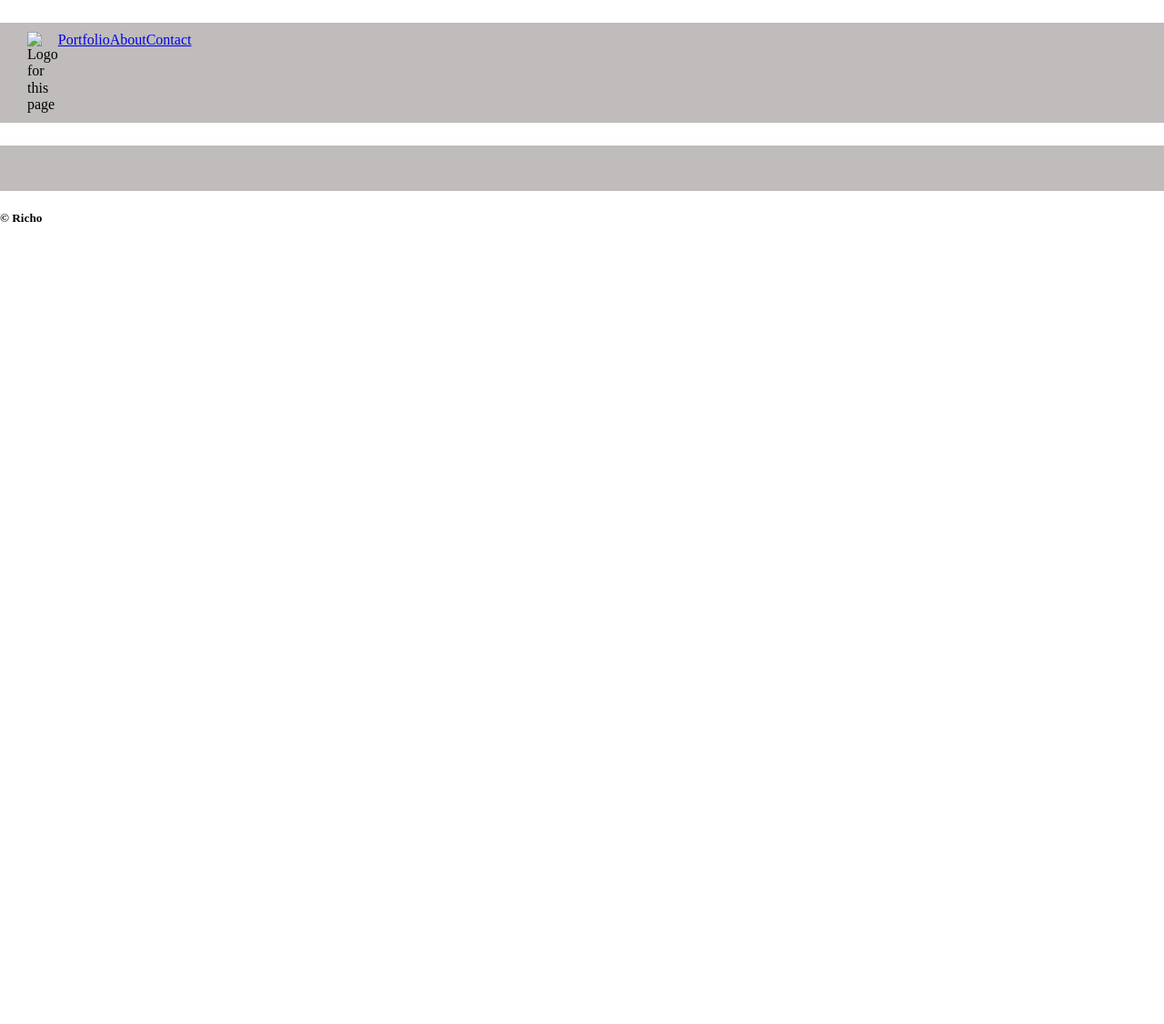
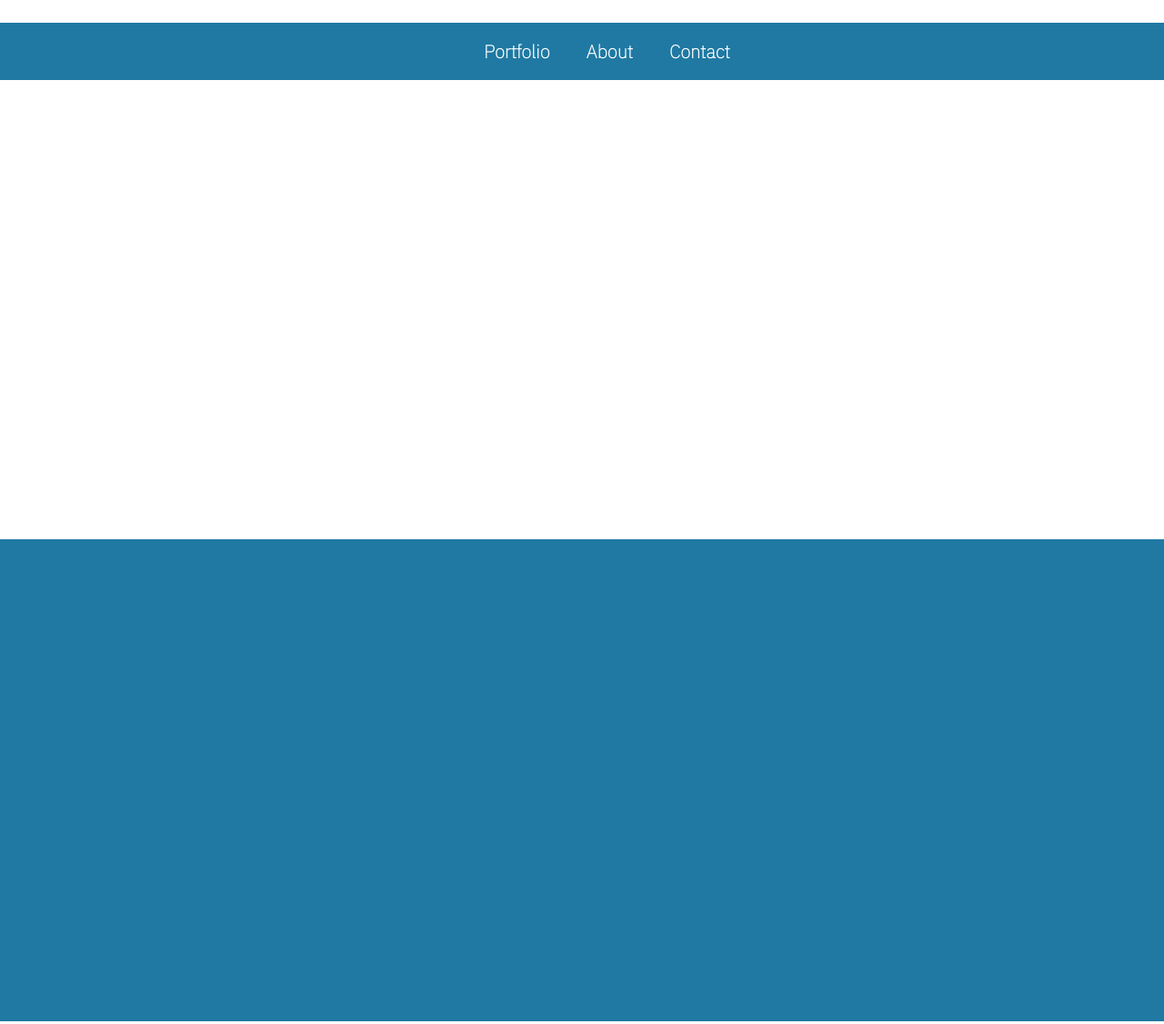
Before and after one commit to RichVelo/portfolio, a plain HTML site: page index.html in a window 1280 px wide. Shown: the top 1126 px of the page at 91% size. Before the commit the page ends 800 px from the top, so only its background shows below. Drawn offline with Linux system fonts and the light colour scheme.

Commit message:
added structure to page and some decoration - added DS-Store git status

```diff
--- a/index.html
+++ b/index.html
@@ -4,6 +4,9 @@
 <head>
     <link rel="stylesheet" type="text/css" href="normalize.css">
     <link rel="stylesheet" type="text/css" href="style.css">
+    <link rel="preconnect" href="https://fonts.googleapis.com">
+    <link rel="preconnect" href="https://fonts.gstatic.com" crossorigin>
+    <link href="https://fonts.googleapis.com/css2?family=IBM+Plex+Sans:wght@100&display=swap" rel="stylesheet">
     <title>Rich Kerr Portfolio</title>
 </head>
 
@@ -11,24 +14,25 @@
 <body>
     <nav class="nav-bar">
         <div class="nav-links">
-            <img src="logo" alt="Logo for this page">
             <a href="#portfolio">Portfolio</a>
             <a href="#about">About</a>
             <a href="#contact">Contact</a>
         </div>
     </nav>
 
-    <section class="banner">
-        <!-- eventually there will be STUFF here--->
-    </section>
+    <main>
+        <div class="intro">
+            <div class="intro-content">
+                <!---One day, in the distant future, there will be things here, as far as the eye can see-->
+            </div>
+        </div>
+        <div class="projects">
 
-    <main class="projects-content">
-        <div>
-            <!-- eventually there will be STUFF here--->
         </div>
         <footer>
             <h5>&copy; Richo</h5>
             <div class="socials-icons">
+
                 <!-- eventually there will be STUFF here--->
             </div>
 
--- a/style.css
+++ b/style.css
@@ -1,35 +1,75 @@
-
+html {
+    font-size: 10px;
+    font-family: 'IBM Plex Sans', sans-serif;
+}
 /* Colours, widths and heights subject to change - tbh I'm likely to change it all */
 .nav-bar {
+    position: relative;
     width: 100%;
     display: flex;
     flex-direction: row;
-    background-color: #bfbcbb;
+    justify-content: center;
+    background-color: #1F79A3;
     margin-top: 25px;
     margin-bottom: 25px;
-    padding-top: 10px;
-    padding-bottom: 10px;
 }
 
 .nav-links {
-    width: 10%;
+    width: 20%;
     display: flex;
     justify-content: space-between;
-    margin-left: 30px;
+    text-decoration: none;
+    color: #ffffff;
+    font-family: 'IBM Plex Sans', sans-serif;
+    font-size: 2rem;
+    font-weight: bold;
 }
 
-.banner {
-    width: 100%;
-    height: 50px;
-    background-color: #bfbcbb;
+.nav-links a:link{
+    color: #ffffff;
+    text-decoration: none;
+    padding: 20px;
 }
 
-.main {
-    width: 50%;
-    margin-left: 25%;
+.nav-links a:visited {
+    color: #ffffff;
 }
 
-.main footer {
+.nav-links a:hover {
+    color: #1F79A3;
+    background-color: #ffffff;
+}
+
+main {
     width: 100%;
-    background-color: #bfbcbb;
+    font-family: 'IBM Plex Sans', sans-serif;
+    text-decoration: none;
+    color: #ffffff;
+
 }
+.intro {
+    min-height: 60vh;
+}
+.projects{
+    display: flex;
+	flex-direction: row;
+	flex-wrap: nowrap;
+    justify-content: space-evenly;
+    background-color: #1F79A3;
+    padding: 25px;
+    gap: 10px;
+    min-height: 60vh;
+
+}
+
+main footer {
+    margin: 0 auto;
+    width: 50%;
+    background-color: #1F79A3;
+    justify-content: center;
+    min-height: 5vh;
+}
+
+.socials-icons {
+
+}
```
Also changed, not shown: 1 other file.
